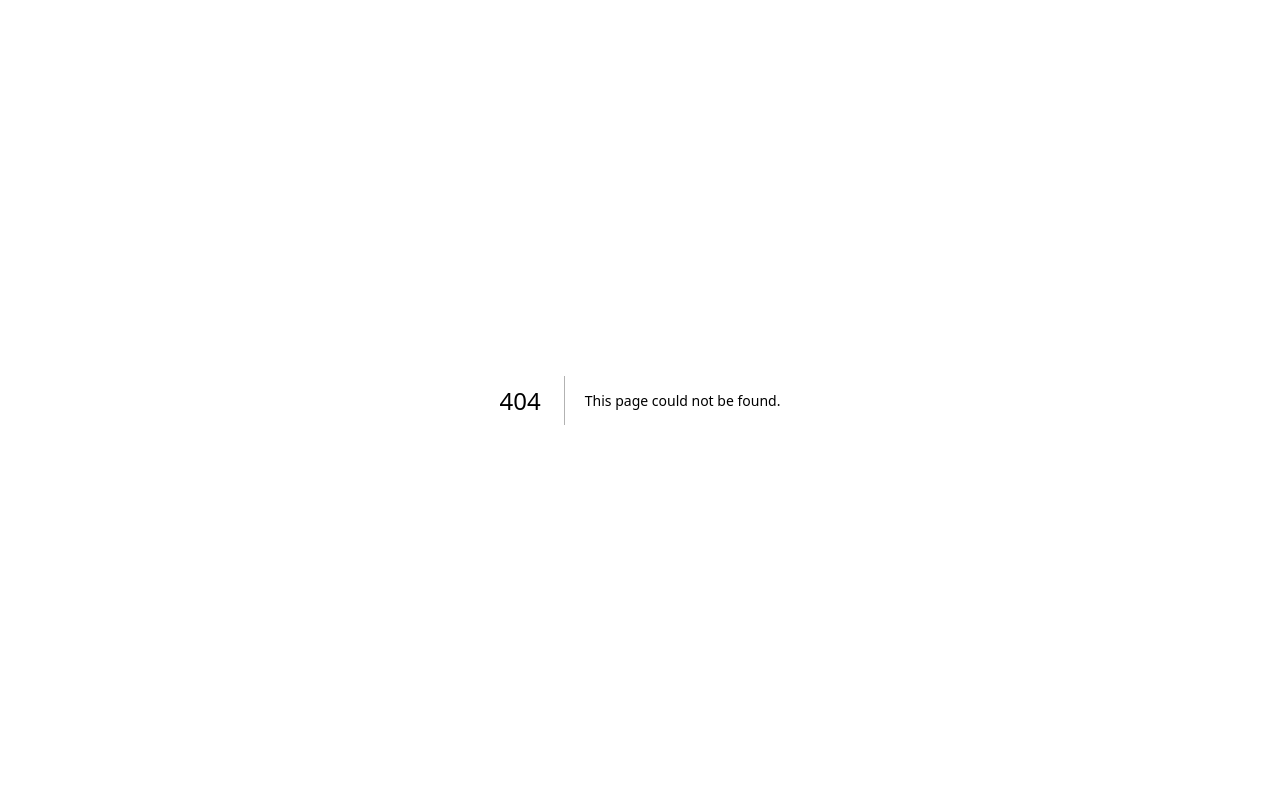
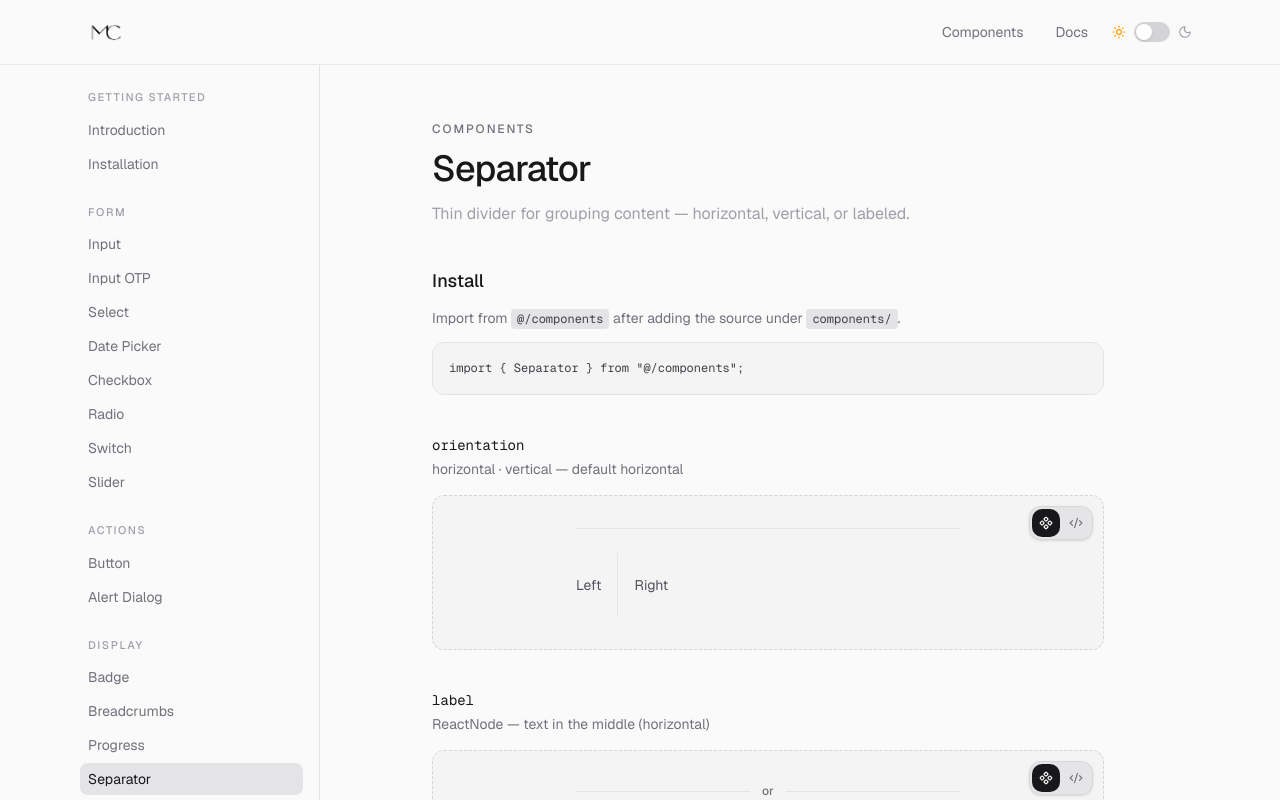
Before and after one commit to OmegazonCMoi/minimalist-components, a Next.js app: page /docs/components/separator in a window 1280 px wide. Before the commit this address had no page. Built offline with nearby package versions, Linux system fonts and the light colour scheme.

Commit message:
feat: separator

```diff
--- /dev/null
+++ b/app/docs/components/separator/page.tsx
@@ -0,0 +1,86 @@
+import Separator from "@/components/separator";
+import Table from "@/components/table";
+import { InstallBlock } from "@/components/docs/code-block";
+import { PropSection } from "@/components/docs/prop-section";
+
+const props = [
+  { prop: "orientation", type: "horizontal | vertical", default: "horizontal", description: "Line direction" },
+  { prop: "label", type: "ReactNode", default: "—", description: "Center label (horizontal)" },
+  { prop: "decorative", type: "boolean", default: "true", description: "Hide from screen readers" },
+  { prop: "className", type: "string", default: "—", description: "Extra classes" },
+];
+
+const imp = `import { Separator } from "@/components";`;
+
+export default function SeparatorDocsPage() {
+  return (
+    <article className="space-y-10">
+      <header className="space-y-3">
+        <p className="text-xs font-medium uppercase tracking-[0.16em] text-zinc-500">
+          Components
+        </p>
+        <h1 className="text-3xl font-medium tracking-tight text-zinc-900 dark:text-zinc-50 md:text-4xl">
+          Separator
+        </h1>
+        <p className="text-base leading-relaxed text-zinc-400">
+          Thin divider for grouping content — horizontal, vertical, or labeled.
+        </p>
+      </header>
+
+      <InstallBlock name="Separator" />
+
+      <PropSection
+        name="orientation"
+        description="horizontal · vertical — default horizontal"
+        pattern={false}
+        code={`${imp}
+
+<Separator />
+<div className="flex h-16 items-center gap-4">
+  <span>Left</span>
+  <Separator orientation="vertical" />
+  <span>Right</span>
+</div>`}
+      >
+        <div className="flex w-full max-w-sm flex-col gap-6">
+          <Separator />
+          <div className="flex h-16 items-center gap-4 text-sm text-zinc-600 dark:text-zinc-300">
+            <span>Left</span>
+            <Separator orientation="vertical" />
+            <span>Right</span>
+          </div>
+        </div>
+      </PropSection>
+
+      <PropSection
+        name="label"
+        description="ReactNode — text in the middle (horizontal)"
+        pattern={false}
+        code={`${imp}
+
+<Separator label="or" />
+<Separator label="Continue with" />`}
+      >
+        <div className="flex w-full max-w-sm flex-col gap-6">
+          <Separator label="or" />
+          <Separator label="Continue with" />
+        </div>
+      </PropSection>
+
+      <section className="space-y-4">
+        <h2 className="text-lg font-medium text-zinc-900 dark:text-zinc-100">
+          Props
+        </h2>
+        <Table
+          columns={[
+            { key: "prop", header: "Prop", mono: true },
+            { key: "type", header: "Type", mono: true },
+            { key: "default", header: "Default", mono: true },
+            { key: "description", header: "Description" },
+          ]}
+          rows={props}
+        />
+      </section>
+    </article>
+  );
+}
--- a/app/docs/page.tsx
+++ b/app/docs/page.tsx
@@ -89,7 +89,7 @@ export default function DocsPage() {
             <span className="font-medium text-zinc-800 dark:text-zinc-200">
               Display
             </span>{" "}
-            — Badge, Breadcrumbs, Progress, Table, Toast, and Tooltip for status and hints.
+            — Badge, Breadcrumbs, Progress, Separator, Table, Toast, and Tooltip.
           </p>
           <p>
             <span className="font-medium text-zinc-800 dark:text-zinc-200">
--- a/app/index.ts
+++ b/app/index.ts
@@ -7,6 +7,7 @@ export { default as Radio } from "../components/radio";
 export { default as Switch } from "../components/switch";
 export { default as Slider } from "../components/slider";
 export { default as Progress } from "../components/progress";
+export { default as Separator } from "../components/separator";
 export { default as Tooltip } from "../components/tooltip";
 export { default as Table } from "../components/table";
 export { default as Toast } from "../components/toast";
--- a/components/demo.tsx
+++ b/components/demo.tsx
@@ -13,6 +13,8 @@ type DemoProps = {
   className?: string;
   /** Hide the top-right demo/code switcher. */
   toolbar?: boolean;
+  /** Dot grid behind the preview. Default true. */
+  pattern?: boolean;
 };
 
 const modes: Array<{
@@ -29,6 +31,7 @@ export default function Demo({
   code,
   className = "",
   toolbar = true,
+  pattern = true,
 }: DemoProps) {
   const [mode, setMode] = useState<DemoMode>("demo");
   const showCode = mode === "code";
@@ -41,11 +44,17 @@ export default function Demo({
           ? "border-zinc-200 bg-zinc-200/50 dark:border-zinc-800 dark:bg-zinc-900"
           : [
               "flex flex-wrap items-center justify-center gap-3 overflow-visible border-dashed p-8",
-              "border-zinc-300 bg-zinc-200/50",
-              "[background-image:radial-gradient(rgba(0,0,0,0.12)_1px,transparent_1px)] [background-size:12px_12px]",
-              "dark:border-zinc-700 dark:bg-zinc-900",
-              "dark:[background-image:radial-gradient(rgba(255,255,255,0.12)_1px,transparent_1px)]",
-            ].join(" "),
+              "border-zinc-300 bg-zinc-100 dark:border-zinc-700 dark:bg-zinc-900",
+              pattern
+                ? [
+                    "bg-zinc-200/50",
+                    "[background-image:radial-gradient(rgba(0,0,0,0.12)_1px,transparent_1px)] [background-size:12px_12px]",
+                    "dark:[background-image:radial-gradient(rgba(255,255,255,0.12)_1px,transparent_1px)]",
+                  ].join(" ")
+                : null,
+            ]
+              .filter(Boolean)
+              .join(" "),
         className,
       ]
         .filter(Boolean)
--- a/components/docs/prop-section.tsx
+++ b/components/docs/prop-section.tsx
@@ -14,6 +14,8 @@ type PropSectionProps = {
   codes?: string[];
   /** One demo block per child (for enum params). */
   stack?: boolean;
+  /** Dot grid behind demos. Default true. */
+  pattern?: boolean;
 };
 
 export function PropSection({
@@ -23,6 +25,7 @@ export function PropSection({
   code,
   codes,
   stack = false,
+  pattern = true,
 }: PropSectionProps) {
   const items = Children.toArray(children);
 
@@ -35,13 +38,15 @@ export function PropSection({
       {stack ? (
         <div className="space-y-3">
           {items.map((child, index) => (
-            <Demo key={index} code={codes?.[index] ?? code}>
+            <Demo key={index} code={codes?.[index] ?? code} pattern={pattern}>
               {child}
             </Demo>
           ))}
         </div>
       ) : (
-        <Demo code={code}>{children}</Demo>
+        <Demo code={code} pattern={pattern}>
+          {children}
+        </Demo>
       )}
     </section>
   );
--- a/components/index.ts
+++ b/components/index.ts
@@ -38,6 +38,9 @@ export type { RadioProps, RadioSize } from "./radio";
 export { default as Select } from "./select";
 export type { SelectProps, SelectSize, SelectOption } from "./select";
 
+export { default as Separator } from "./separator";
+export type { SeparatorProps, SeparatorOrientation } from "./separator";
+
 export { default as Slider } from "./slider";
 export type { SliderProps, SliderSize } from "./slider";
 
--- /dev/null
+++ b/components/separator.tsx
@@ -0,0 +1,76 @@
+import type { ReactNode } from "react";
+
+type SeparatorOrientation = "horizontal" | "vertical";
+
+type SeparatorProps = {
+  orientation?: SeparatorOrientation;
+  /** Optional label rendered in the middle (horizontal only). */
+  label?: ReactNode;
+  className?: string;
+  /** Decorative by default (ignored by screen readers). */
+  decorative?: boolean;
+};
+
+export default function Separator({
+  orientation = "horizontal",
+  label,
+  className = "",
+  decorative = true,
+}: SeparatorProps) {
+  const isVertical = orientation === "vertical";
+
+  if (isVertical) {
+    return (
+      <div
+        role={decorative ? "none" : "separator"}
+        aria-orientation="vertical"
+        aria-hidden={decorative || undefined}
+        className={[
+          "w-px shrink-0 self-stretch bg-zinc-200 dark:bg-zinc-800",
+          className,
+        ]
+          .filter(Boolean)
+          .join(" ")}
+      />
+    );
+  }
+
+  if (label) {
+    return (
+      <div
+        role={decorative ? "none" : "separator"}
+        aria-orientation="horizontal"
+        aria-hidden={decorative || undefined}
+        className={[
+          "flex w-full items-center gap-3",
+          className,
+        ]
+          .filter(Boolean)
+          .join(" ")}
+      >
+        <div className="h-px flex-1 bg-zinc-200 dark:bg-zinc-800" />
+        <span className="shrink-0 text-xs font-medium tracking-wide text-zinc-500 dark:text-zinc-400">
+          {label}
+        </span>
+        <div className="h-px flex-1 bg-zinc-200 dark:bg-zinc-800" />
+      </div>
+    );
+  }
+
+  return (
+    <div
+      role={decorative ? "none" : "separator"}
+      aria-orientation="horizontal"
+      aria-hidden={decorative || undefined}
+      className={[
+        "h-px w-full bg-zinc-200 dark:bg-zinc-800",
+        className,
+      ]
+        .filter(Boolean)
+        .join(" ")}
+    />
+  );
+}
+
+export { Separator };
+export type { SeparatorProps, SeparatorOrientation };
--- a/lib/docs-nav.ts
+++ b/lib/docs-nav.ts
@@ -42,6 +42,7 @@ export const docsNav: DocsNavSection[] = [
       { title: "Badge", href: "/docs/components/badge" },
       { title: "Breadcrumbs", href: "/docs/components/breadcrumbs" },
       { title: "Progress", href: "/docs/components/progress" },
+      { title: "Separator", href: "/docs/components/separator" },
       { title: "Table", href: "/docs/components/table" },
       { title: "Toast", href: "/docs/components/toast" },
       { title: "Tooltip", href: "/docs/components/tooltip" },
--- /dev/null
+++ b/templates/components/separator.tsx
@@ -0,0 +1,76 @@
+import type { ReactNode } from "react";
+
+type SeparatorOrientation = "horizontal" | "vertical";
+
+type SeparatorProps = {
+  orientation?: SeparatorOrientation;
+  /** Optional label rendered in the middle (horizontal only). */
+  label?: ReactNode;
+  className?: string;
+  /** Decorative by default (ignored by screen readers). */
+  decorative?: boolean;
+};
+
+export default function Separator({
+  orientation = "horizontal",
+  label,
+  className = "",
+  decorative = true,
+}: SeparatorProps) {
+  const isVertical = orientation === "vertical";
+
+  if (isVertical) {
+    return (
+      <div
+        role={decorative ? "none" : "separator"}
+        aria-orientation="vertical"
+        aria-hidden={decorative || undefined}
+        className={[
+          "w-px shrink-0 self-stretch bg-zinc-200 dark:bg-zinc-800",
+          className,
+        ]
+          .filter(Boolean)
+          .join(" ")}
+      />
+    );
+  }
+
+  if (label) {
+    return (
+      <div
+        role={decorative ? "none" : "separator"}
+        aria-orientation="horizontal"
+        aria-hidden={decorative || undefined}
+        className={[
+          "flex w-full items-center gap-3",
+          className,
+        ]
+          .filter(Boolean)
+          .join(" ")}
+      >
+        <div className="h-px flex-1 bg-zinc-200 dark:bg-zinc-800" />
+        <span className="shrink-0 text-xs font-medium tracking-wide text-zinc-500 dark:text-zinc-400">
+          {label}
+        </span>
+        <div className="h-px flex-1 bg-zinc-200 dark:bg-zinc-800" />
+      </div>
+    );
+  }
+
+  return (
+    <div
+      role={decorative ? "none" : "separator"}
+      aria-orientation="horizontal"
+      aria-hidden={decorative || undefined}
+      className={[
+        "h-px w-full bg-zinc-200 dark:bg-zinc-800",
+        className,
+      ]
+        .filter(Boolean)
+        .join(" ")}
+    />
+  );
+}
+
+export { Separator };
+export type { SeparatorProps, SeparatorOrientation };
```
Also changed, not shown: registry/components.json, 1 other file (tests, documents, lock files or other folders).
